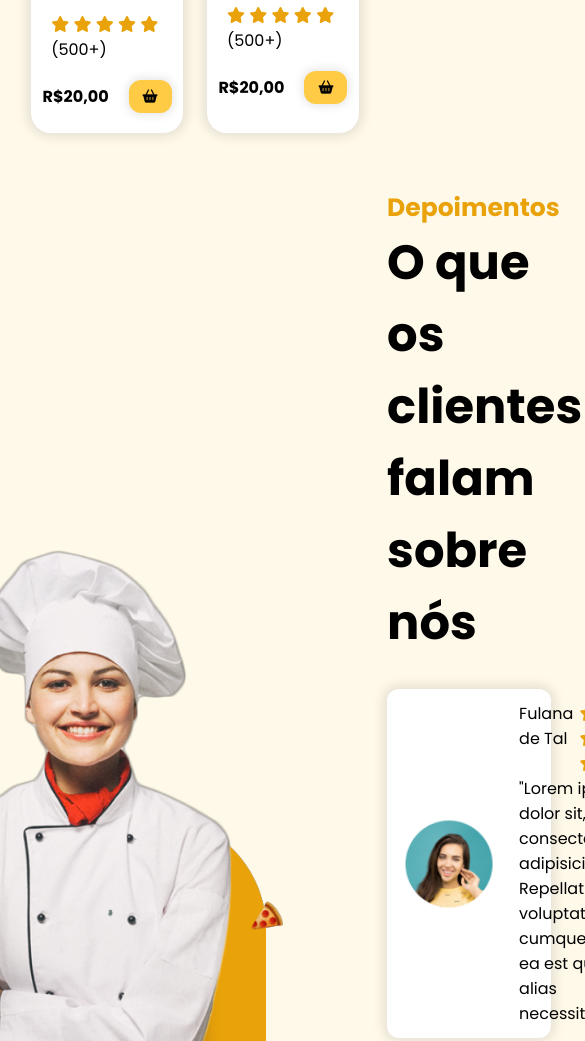
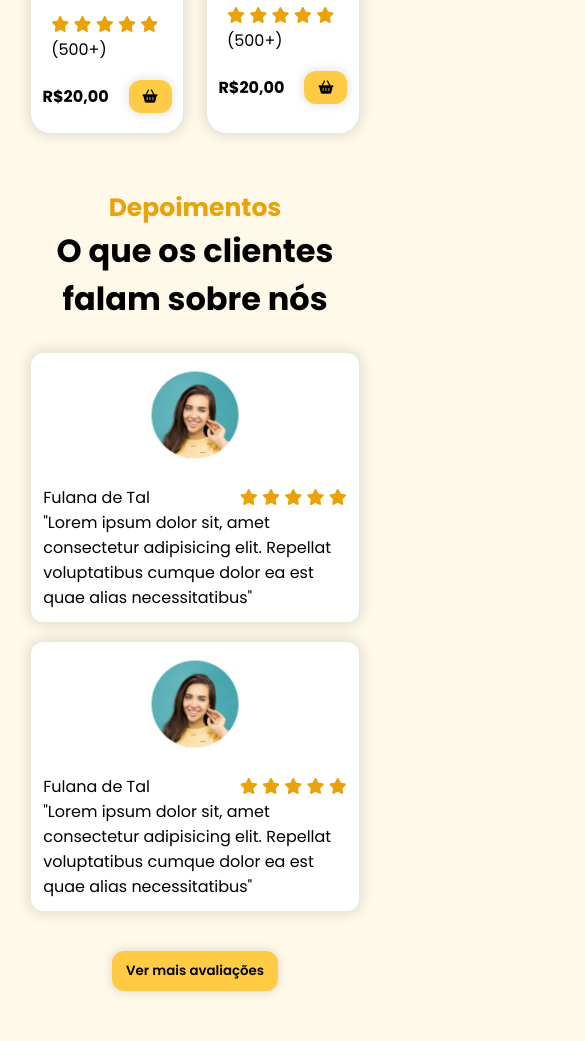
Before and after one commit to ArmandoJunior00/Landing-page, a plain HTML site: page index.html in a window 390 px wide. Shown: the part 1988-3029 px from the top of the page, 585 px wide, since content can reach past the window. After the commit the page ends 3007 px from the top, so only its background shows below. Drawn offline with nearby package versions, Linux system fonts and the light colour scheme.

Commit message:
create: testimonials responsive

```diff
--- a/src/styles/testimonials.css
+++ b/src/styles/testimonials.css
@@ -53,3 +53,42 @@
 .feedback-content p span{
     color: #e9a209;
 }
+
+@media screen and (max-width: 1170px) {
+    #testimonials{
+        flex-direction: column;
+    }
+
+    #testimonials .section-subtitle{
+        text-align: center;
+        font-size: 2.5rem;
+    }
+
+    #testimonial_chef{
+        display: none;
+    }
+
+    #testimonials_content{
+        width: 70%;
+        display: flex;
+        flex-direction: column;
+        align-items: center;
+
+    }
+}
+
+@media screen and (max-width: 600px) {
+    #testimonials .section-subtitle{
+        font-size: 2rem;
+    }
+
+    #testimonials_content{
+        width: 100%;
+    }
+
+    .feedback{
+        flex-direction: column;
+    }
+
+
+}
```
